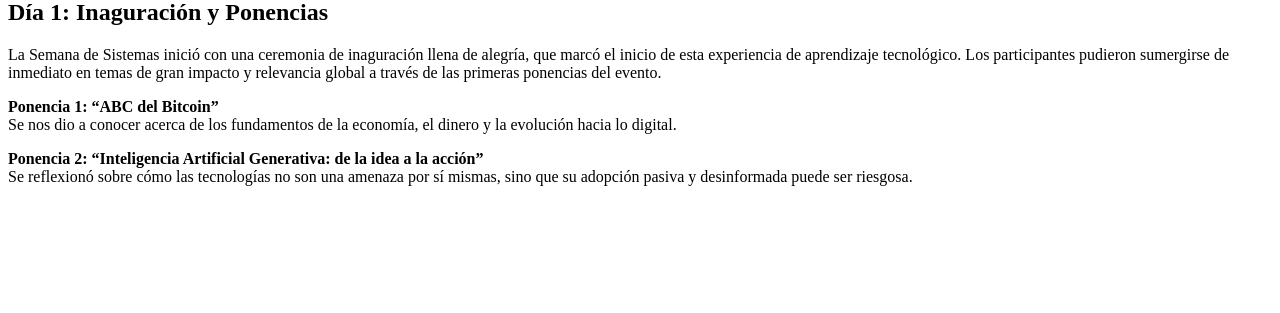
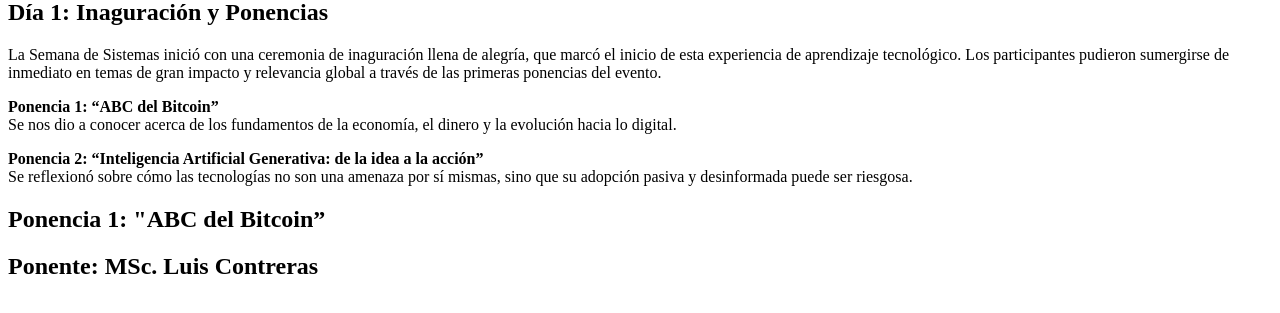
Before and after one commit to fatimarqz9/SDS_2025, a PHP site: page /app/views/DayOne_View.php in a window 1280 px wide. Shown: the part 207-520 px from the top of the page. Run offline with PHP 8.4, Linux system fonts and the light colour scheme.

Commit message:
Inicio de desarrollo de contenido de las ponencias

```diff
--- a/MVC/app/views/DayOne_View.php
+++ b/MVC/app/views/DayOne_View.php
@@ -38,6 +38,15 @@
 
         </div>
     </section>
+    <section class="Ponencia">
+        <div class="titulo">
+            <h1>Ponencia 1: "ABC del Bitcoin”</h1>
+            <h2>Ponente: MSc. Luis Contreras</h2>
+        </div>
+        <div class="contenido_ponencia">
+
+        </div>
+    </section>
 </body>
 
 </html>
```
Also changed, not shown: MVC/public/css/style.css (+14 -0 lines).
